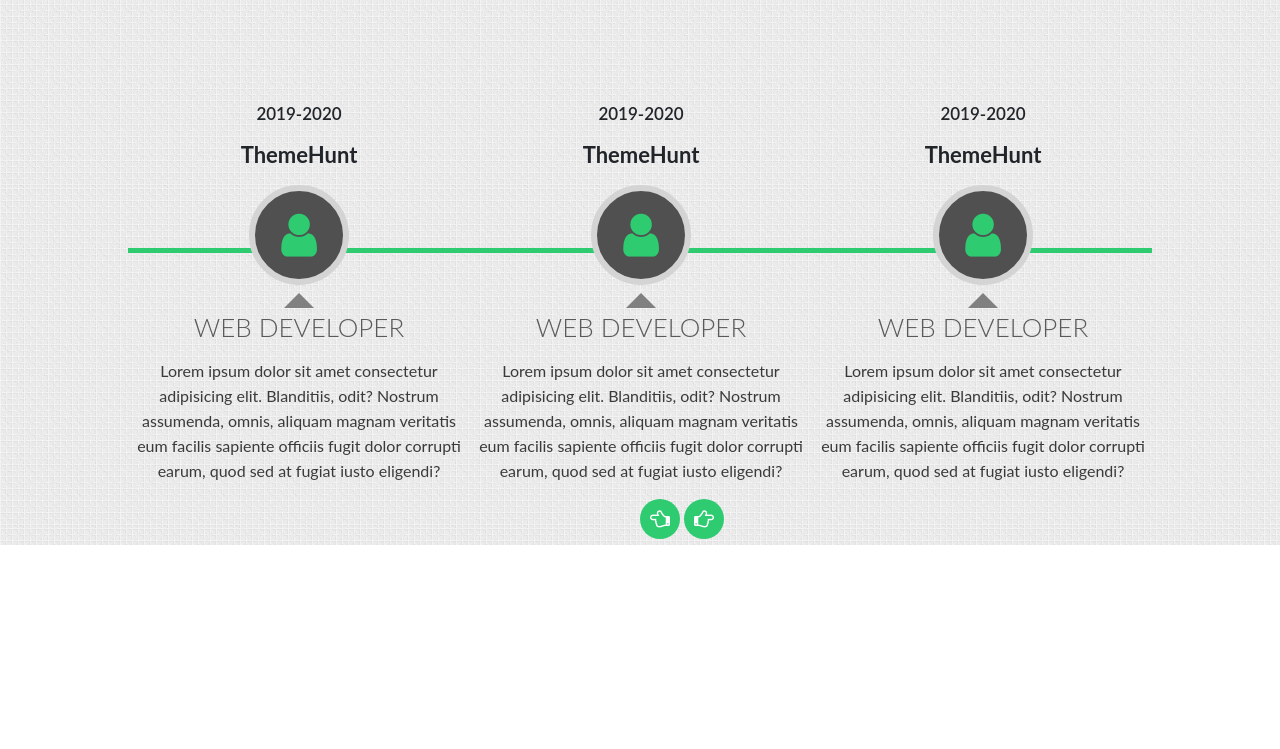
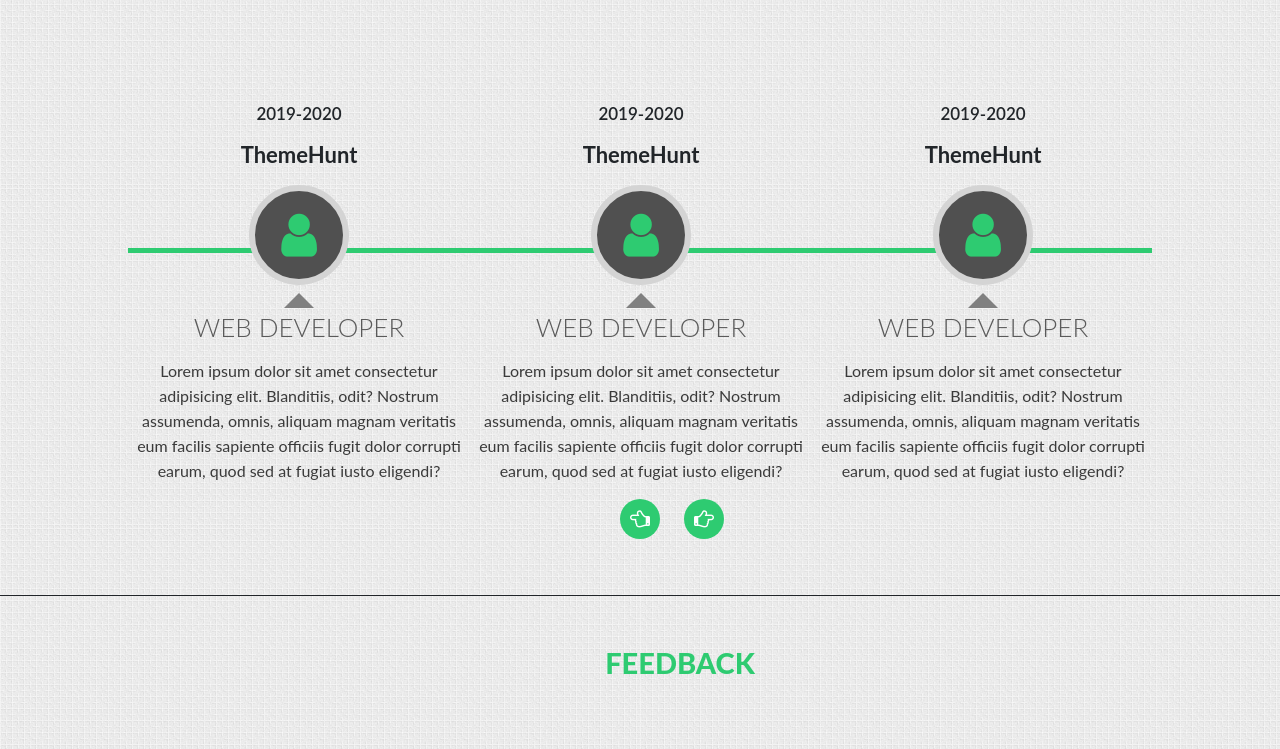
Before and after one commit to hieu2k/hieu2k.github.io, a plain HTML site: page FILE_GITHUB/mycv/index.html in a window 1280 px wide. Shown: the part 2192-2941 px from the top of the page. Before the commit the page ends 2737 px from the top, so only its background shows below. Drawn offline with nearby package versions, Linux system fonts and the light colour scheme.

Commit message:
xong comment facbook

```diff
--- a/FILE_GITHUB/mycv/css/1.css
+++ b/FILE_GITHUB/mycv/css/1.css
@@ -2,6 +2,37 @@
     margin: 0px;
     padding: 0px;
     font-family: 'Lato', sans-serif;
+}
+
+.comment {
+    width: 100%;
+    border-top: 1px solid;
+    margin-top: 50px;
+}
+
+.comment .content_comment {
+    width: 100%;
+    margin: auto;
+    text-align: center;
+    padding: 30px 0px;
+    /* justify-content: center; */
+    /* align-items: center; */
+    /* justify-items: center; */
+}
+
+.comment .sp_TME_gPvfJdR.sx_52f87e {
+    display: none!important;
+}
+
+.comment .title {
+    width: 100%;
+    text-align: center;
+    padding-top: 50px;
+    text-transform: uppercase;
+    color: #2ecb71;
+    font-size: 29px;
+    font-weight: 800;
+    margin-left: 40px;
 }
 
 .prevous.slick-arrow {
@@ -24,6 +55,7 @@
     position: relative;
     left: 50%;
     display: inline-block;
+    transform: translateX(-50%);
 }
 
 .next.slick-arrow:before {
--- a/FILE_GITHUB/mycv/index.html
+++ b/FILE_GITHUB/mycv/index.html
@@ -32,6 +32,8 @@
     </html>
 </head>
 <body>
+    <div id="fb-root"></div>
+    <script async defer crossorigin="anonymous" src="https://connect.facebook.net/vi_VN/sdk.js#xfbml=1&version=v4.0&appId=2454298148025129&autoLogAppEvents=1"></script>
   <div class="header">
     <div class="menu fixed-top">
       <nav class="navbar navbar-expand-lg navbar-dark">
@@ -323,6 +325,20 @@
       <!-- het child -->
   </div>
   <!-- het content_3 -->
+
+
+  <div class="comment">
+    <div class="container">
+      <div class="row">
+        <div class="col-sm-12">
+          <h1 class="title">feedback</h1>
+          <div class="content_comment">
+              <div class="fb-comments" data-href="https://hieu2k.github.io/FILE_GITHUB/mycv/" data-width="576" data-numposts="5"></div>
+          </div>
+        </div>
+      </div>
+    </div>
+  </div>
     <script
       src="https://code.jquery.com/jquery-3.4.1.js"
       integrity="sha256-WpOohJOqMqqyKL9FccASB9O0KwACQJpFTUBLTYOVvVU="
```
